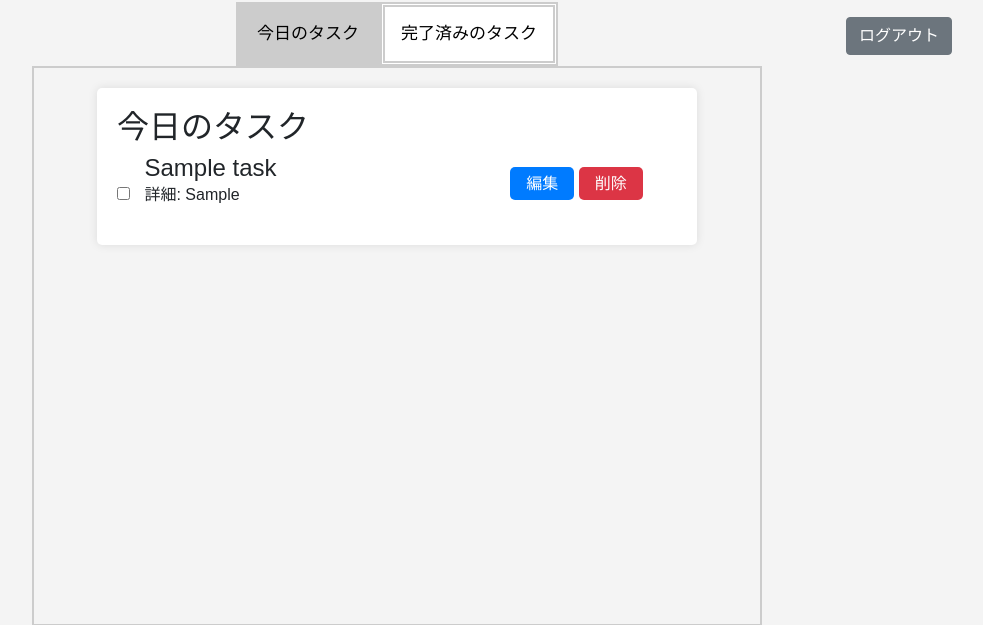
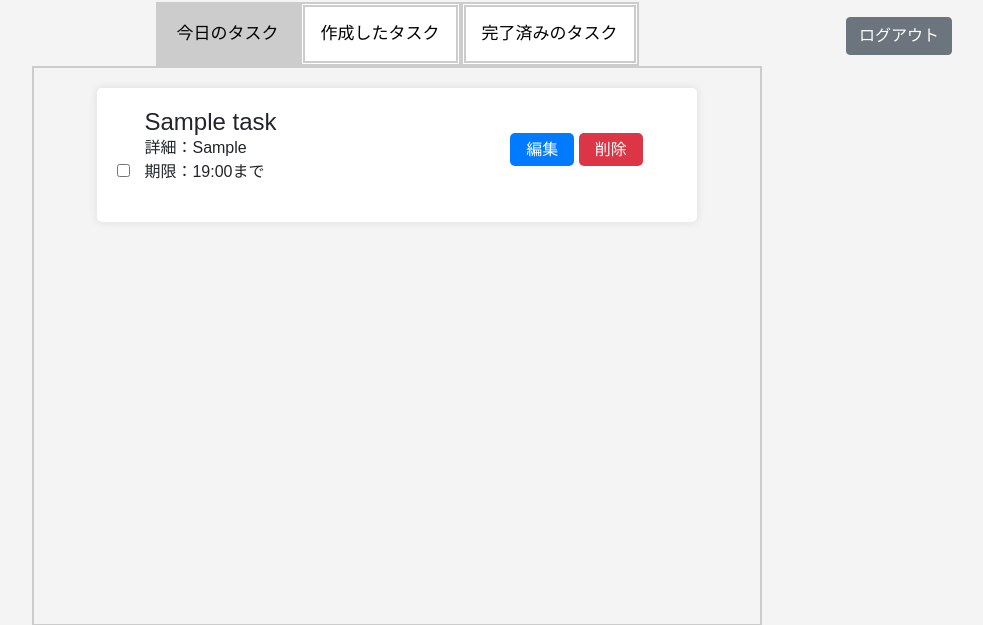
Before and after one commit to NakazatoTaichi/todolist_nakazatotaichi_c, a Django app: template todo/templates/todo/home.html in a window 1280 px wide. Shown: the part 68-693 px from the top of the page, without its empty margins (243-1226 px from the left). Run offline with Django 5.2, Linux system fonts and the light colour scheme; the template is opened without the code that fills it: values that come from a table or form of the project are taken from there, others are empty; tables that the repository leaves empty hold one stand-in row (values such as "Sample post"); some libraries are stand-ins or nearby versions.

Commit message:
作成したタスクが別タブで表示される様にした

```diff
--- a/todo/templates/todo/home.html
+++ b/todo/templates/todo/home.html
@@ -9,12 +9,12 @@
         <div class="col-8">
             <div class="tab">
                 <button class="tablinks" onclick="openTab(event, 'today')">今日のタスク</button>
+                <button class="tablinks" onclick="openTab(event, 'createTasks')">作成したタスク</button>
                 <button class="tablinks" onclick="openTab(event, 'completed')">完了済みのタスク</button>
             </div>
 
             <div id="today" class="tabcontent">
                 <section class="task-list">
-                    <h2>今日のタスク</h2>
                     {% for task in today_tasks %}
                     <div class="task row align-items-center">
                         <div class="col-8">
@@ -25,7 +25,8 @@
                                     <input type="checkbox" id="task{{ task.id }}" name="task_status" onchange="return confirmStatusChange(this);">
                                     <label for="task{{ task.id }}">
                                         <h4 style="margin: 0;">{{ task.title }}</h4>
-                                        <p style="margin: 0;">詳細: {{ task.memo }}</p>
+                                        <p style="margin: 0;">詳細：{{ task.memo }}</p>
+                                        <p style="margin: 0;">期限：{{ task.due_date|date:"G:i" }}まで</p>
                                     </label>
                                 </form>
                             </div>
@@ -42,17 +43,46 @@
                     {% endfor %}
                 </section>
             </div>
-
+            <div id="createTasks" class="tabcontent">
+                <section class="task-list">
+                    {% for task in create_tasks %}
+                    <div class="task row align-items-center">
+                        <div class="col-8">
+                            <div class="d-flex">
+                                <form method="post" action="{% url 'todo:task_update_status' %}">
+                                    {% csrf_token %}
+                                    <input type="hidden" name="task_id" value="{{ task.id }}">
+                                    <input type="checkbox" id="task{{ task.id }}" name="task_status" onchange="return confirmStatusChange(this);">
+                                    <label for="task{{ task.id }}">
+                                        <h4 style="margin: 0;">{{ task.title }}</h4>
+                                        <p style="margin: 0;">詳細：{{ task.memo }}</p>
+                                        <p style="margin: 0;">期限：{{ task.due_date|date:"n月j日G:i" }}まで</p>
+                                    </label>
+                                </form>
+                            </div>
+                        </div>
+                        <div class="col-4">
+                            <div class="task-button">
+                                <a href="{% url 'todo:task_edit' task.id %}" class="edit-button">編集</a>
+                                <a href="{% url 'todo:task_delete' task.pk %}" class="delete-button" onclick="return confirmDelete(this);">削除</a>
+                            </div>
+                        </div>
+                    </div>
+                    {% empty %}
+                    <p>作成したタスクはありません。</p>
+                    {% endfor %}
+                </section>
+            </div>
             <div id="completed" class="tabcontent">
                 <section class="completed-tasks">
-                    <h2>完了済みのタスク</h2>
                     {% for task in completed_tasks %}
                     <div class="task completed row align-items-center">
                         <div class="col-10">
                             <div class="d-flex">
                                 <div class="content">
                                     <h4 style="margin: 0;">{{ task.title }}</h4>
-                                    <p style="margin: 0;">詳細: {{ task.memo }}</p>
+                                    <p style="margin: 0;">詳細：{{ task.memo }}</p>
+                                    <p style="margin: 0;">完了した日：{{ task.updated_at|date:"n月j日G:i" }}</p>
                                 </div>
                             </div>
                         </div>
@@ -121,10 +151,8 @@
         text-align: left;
         max-width: 600px;
         margin: 0 auto;
-    }
-
-    .task-list h2, .completed-tasks h2 {
-        margin-top: 0;
+        max-height: 580px;
+        overflow-y: auto;
     }
 
     .task {
```
Also changed, not shown: todo/views.py (+16 -3 lines).
